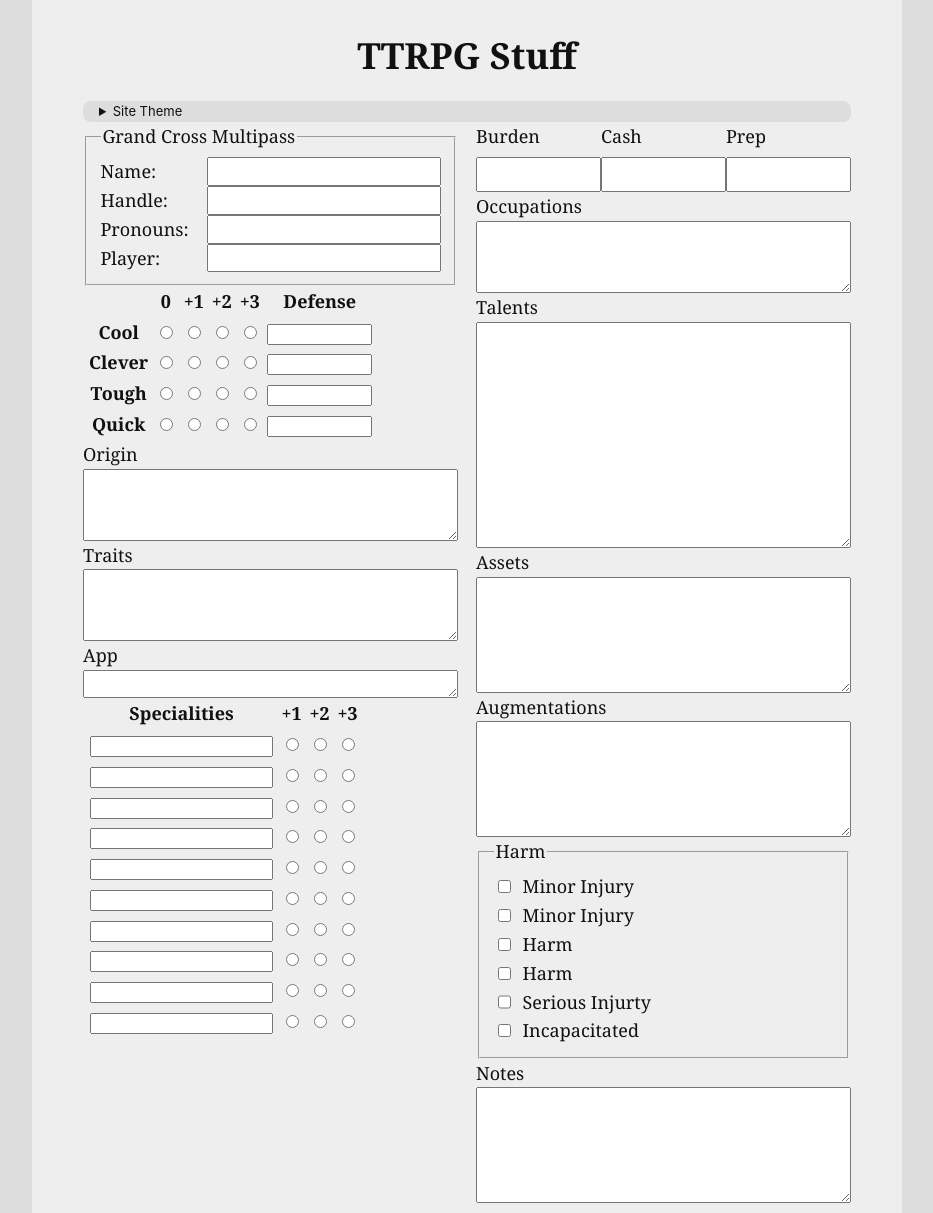
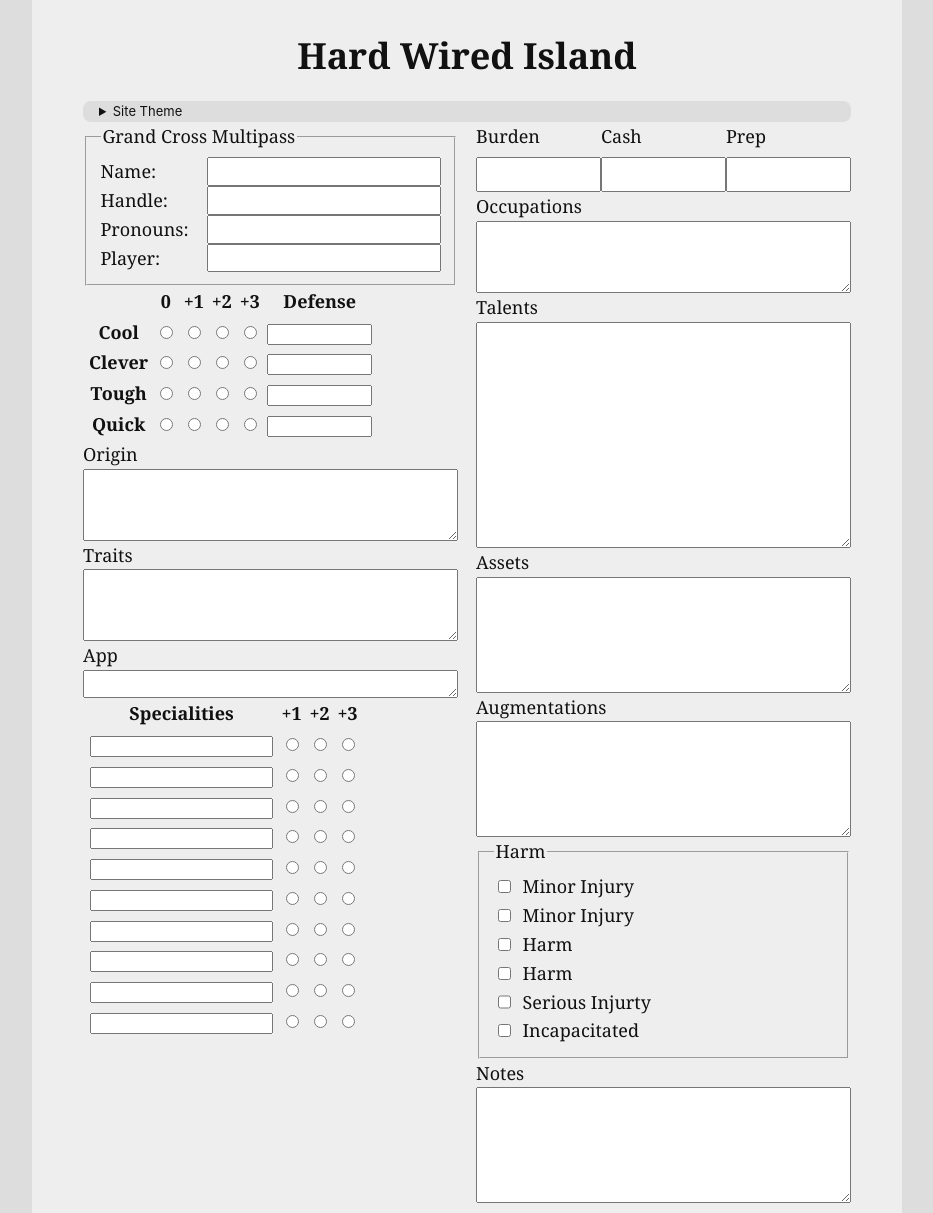
Before and after one commit to abstiles/ttrpg, a Jekyll site: the page built from hard-wired-island.md, in a window 1280 px wide. Shown: the whole page, without its empty margins (173-1106 px from the left). Built offline with Jekyll 4.4.1, drawn with Linux system fonts in a browser that asks for light colours; our own code applies the rules of GitHub Pages for plain Markdown files.

Commit message:
Remove generic title

```diff
--- a/_includes/header.html
+++ b/_includes/header.html
@@ -1,5 +1,5 @@
 <header>
-<h1 id="site-header"><a href="{{ site.url }}">TTRPG Stuff</a></h1>
+<h1 id="site-header">{{ page.title }}</h1>
 <details id="menu-theme"><summary>Site Theme</summary>
 <input type="radio" name="theme" id="theme-system" value="system" checked>
 <label for="theme-system">System Theme</label>
```
